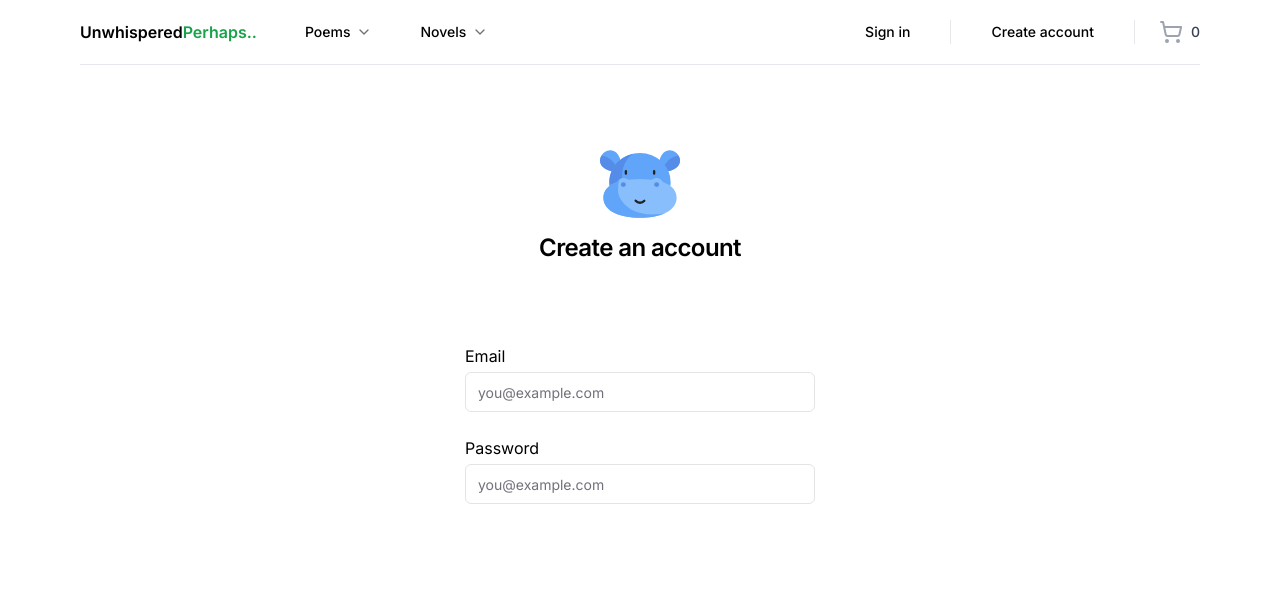
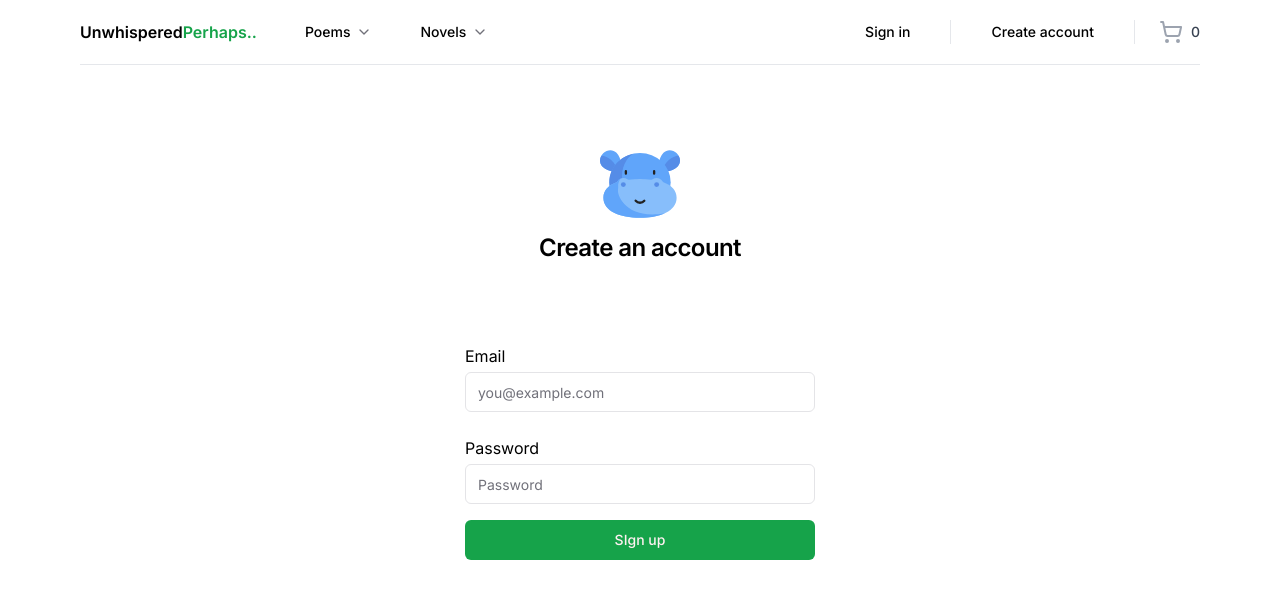
Before and after one commit to suicideSheep2/deploy2-, a Next.js app: page /sign-up in a window 1280 px wide. Shown: the top 598 px of the page. Built offline with nearby package versions, Linux system fonts and the light colour scheme.

Commit message:
added button

```diff
--- a/src/app/(auth)/sign-up/page.tsx
+++ b/src/app/(auth)/sign-up/page.tsx
@@ -1,7 +1,7 @@
 'use client'
 
 import { Icons } from "@/components/Icons"
-import { buttonVariants } from "@/components/ui/button"
+import { Button, buttonVariants } from "@/components/ui/button"
 import { Input } from "@/components/ui/input"
 import { cn } from "@/lib/utils"
 import { Label } from "@radix-ui/react-label"
@@ -49,9 +49,11 @@ const Page = () => {
                     className={cn({
                       'focus-visible:ring-red-500': true,
                     })}
-                    placeholder='you@example.com'
+                    placeholder='Password'
                   />
               </div>
+
+              <Button>SIgn up</Button>
              </div>
           </div>
          </form>
```
